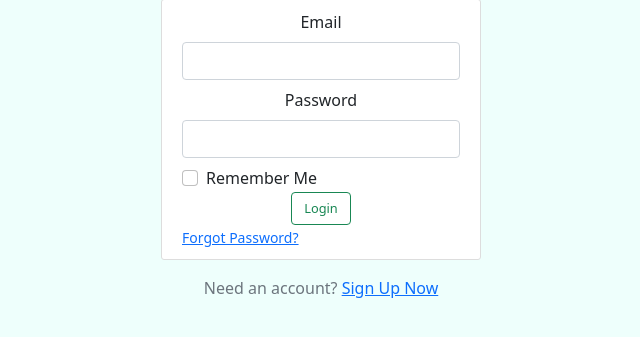
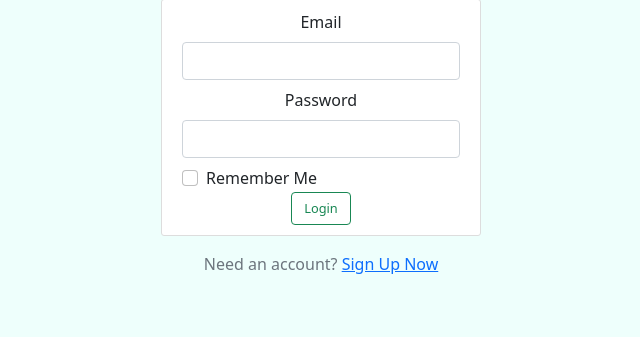
Before and after one commit to jasoncartera/budgetwatch, a Flask app: page / in a window 1280 px wide. Shown: the part 121-458 px from the top of the page, without its empty margins (319-959 px from the left). Run offline with Flask 2, Linux system fonts and the light colour scheme.

Commit message:
remove forgot password

```diff
--- a/budgetwatch/config.py
+++ b/budgetwatch/config.py
@@ -3,8 +3,3 @@ import os
 class Config:
     SECRET_KEY = os.environ.get('SECRET_KEY')
     SQLALCHEMY_DATABASE_URI = os.environ.get('SQLALCHEMY_DATABASE_URI')
-    MAIL_SERVER = 'smtp.googlemail.com'
-    MAIL_PORT = 587
-    MAIL_USE_TLS = True
-    MAIL_USERNAME = os.environ.get('EMAIL_USER')
-    MAIL_PASSWORD = os.environ.get('EMAIL_PASS')
--- a/budgetwatch/templates/login.html
+++ b/budgetwatch/templates/login.html
@@ -39,9 +39,6 @@
             <div class="form-group justify-self-center">
                 {{ form.submit(class="btn btn-outline-success") }}
             </div>
-            <small class="text-muted ml-2">
-                <a href="{{ url_for('users.reset_request') }}">Forgot Password?</a>
-            </small>
         </form>
     </div>
 
--- a/budgetwatch/users/routes.py
+++ b/budgetwatch/users/routes.py
@@ -59,42 +59,3 @@ def settings():
 def logout():
     logout_user()
     return redirect(url_for('main.home'))
-
-def send_reset_email(user):
-    token = user.get_reset_token()
-    msg = Message('Password Reset Request', sender='noreply@budgetwatch.com', recipients=[user.email])
-    msg.body = f'''To reset your password, visit the following link:
-{url_for('users.reset_token', token=token, _external=True)}
-
-If you did not make this request then ignore this email.
-'''
-    mail.send(msg)
-
-@users.route('/reset_password', methods=['GET', 'POST'])
-def reset_request():
-    if current_user.is_authenticated:
-        return redirect(url_for('main.home'))
-    form = RequestResetForm()
-    if form.validate_on_submit():
-        user = User.query.filter_by(email=form.email.data).first()
-        send_reset_email(user)
-        flash('An email has been sent with instructions to reset your password.', 'info')
-        return redirect(url_for('users.login'))
-    return render_template('reset_request.html', title='Reset Password', form=form)
-
-@users.route('/reset_password/<token>', methods=['GET', 'POST'])
-def reset_token(token):
-    if current_user.is_authenticated:
-        return redirect(url_for('main.home'))
-    user = User.verify_reset_token(token)
-    if user is None:
-        flash('That is an invalid or expired token', 'warning')
-        return redirect(url_for('users.reset_request'))
-    form = ResetPasswordForm()
-    if form.validate_on_submit():
-        hashed_password = bcrypt.generate_password_hash(form.password.data).decode('utf-8')
-        user.password = hashed_password
-        db.session.commit()
-        flash(f'Password has been updated, you can now login.', 'success')
-        return redirect(url_for('users.login'))
-    return render_template('reset_token.html', title='Reset Password', form=form)
```
